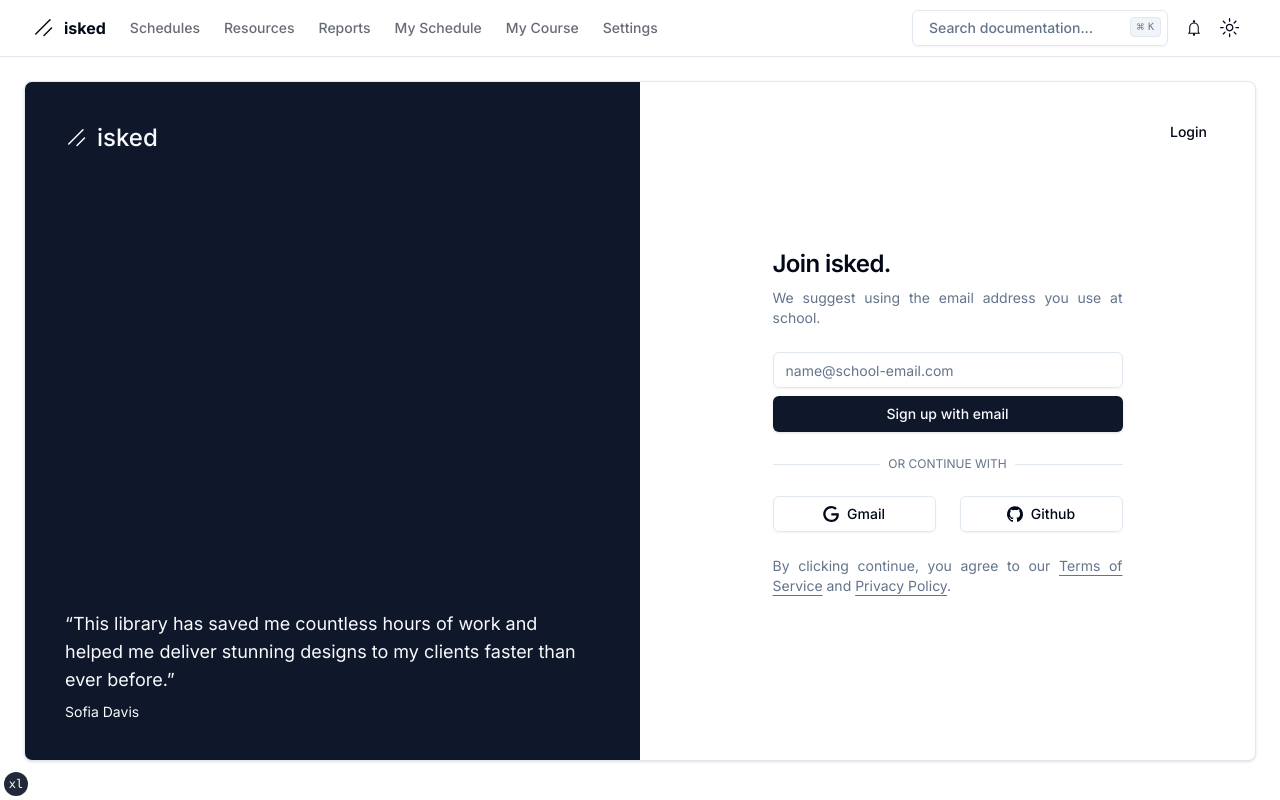
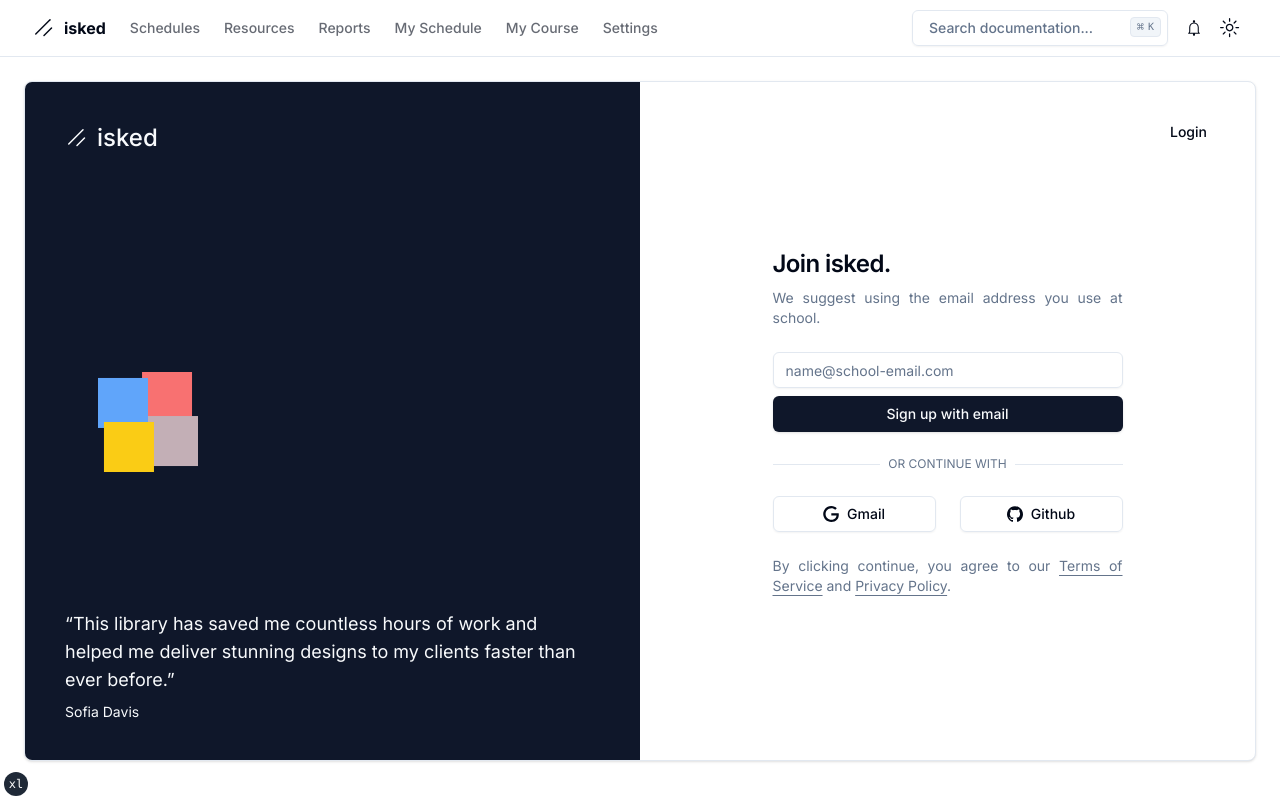
Before and after one commit to AXen-02/isked, a Next.js app: page /authentication in a window 1280 px wide. Built offline with nearby package versions, Linux system fonts and the light colour scheme.

Commit message:
save: include square spinner, remove bouncing spinner

```diff
--- /dev/null
+++ b/src/app/authentication/components/bouncing-spinner.tsx
@@ -0,0 +1,49 @@
+"use client";
+import React, { useEffect } from "react";
+import { motion, useAnimation } from "framer-motion";
+
+const BouncingSpinner: React.FC = () => {
+  const shadowControl = useAnimation();
+  const spinnerControl = useAnimation();
+
+  const animateSpinner = async () => {
+    while (true) {
+      await spinnerControl.start({
+        borderBottomRightRadius: ["0px", "3px", "40px", "3px", "0px"],
+        translateY: ["0px", "9px", "18px", "9px", "0px"],
+        scale: [1, 1, 0.9, 1, 1],
+        rotate: ["0deg", "22.5deg", "45deg", "67.5deg", "90deg"],
+        transition: { duration: 0.5, ease: "linear" },
+      });
+    }
+  };
+
+  const animateShadow = async () => {
+    while (true) {
+      await shadowControl.start({
+        scale: [1, 1.2, 1],
+        transition: { duration: 0.5, ease: "linear" },
+      });
+    }
+  };
+
+  useEffect(() => {
+    animateSpinner();
+    animateShadow();
+  }, []); // Run animations once after component mounts
+
+  return (
+    <div className="w-48 h-48 m-auto relative">
+      <motion.div
+        className="w-48 h-5 bg-red-300 absolute top-60 left-0 rounded-full"
+        animate={shadowControl}
+      />
+      <motion.div
+        className="w-full h-full bg-red-500 absolute top-0 left-0 rounded-md"
+        animate={spinnerControl}
+      />
+    </div>
+  );
+};
+
+export default BouncingSpinner;
--- /dev/null
+++ b/src/app/authentication/components/square-spinner.tsx
@@ -0,0 +1,77 @@
+"use client";
+import React from "react";
+import { motion } from "framer-motion";
+
+const SquareSpinner: React.FC = () => {
+  const duration = 15;
+  const easing = [0.6, 0.01, 0.4, 0.1];
+  return (
+    <div className="absolute top-[50%] left-[20%] w-100 h-100 m-auto">
+      <motion.div
+        className="w-[50px] h-[50px] top-0 left-0 z-10 absolute bg-red-400"
+        initial={{ translateX: 0, translateY: 0 }}
+        animate={{
+          translateX: [0, 0, -50, -50, 0],
+          translateY: [0, -50, -50, 0, 0],
+        }}
+        transition={{
+          repeat: Infinity,
+          duration: duration,
+          ease: easing,
+        }}
+      >
+        {/* 1 */}
+      </motion.div>
+
+      <motion.div
+        className="w-[50px] h-[50px] top-0 right-0 z-10 absolute bg-[#c3afb6]"
+        initial={{ translateX: 0, translateY: 0 }}
+        animate={{
+          translateX: [0, 50, 50, 0, 0],
+          translateY: [0, 0, -50, -50, 0],
+        }}
+        transition={{
+          repeat: Infinity,
+          duration: duration,
+          ease: easing,
+        }}
+      >
+        {/* 2 */}
+      </motion.div>
+
+      <motion.div
+        className="w-[50px] h-[50px] bottom-0 left-0 z-10 absolute bg-blue-400"
+        initial={{ translateX: 0, translateY: 0 }}
+        animate={{
+          translateX: [0, -50, -50, 0, 0],
+          translateY: [0, 0, 50, 50, 0],
+        }}
+        transition={{
+          repeat: Infinity,
+          duration: duration,
+          ease: easing,
+        }}
+      >
+        {/* 3 */}
+      </motion.div>
+
+      <motion.div
+        className="w-[50px] h-[50px] bottom-0 right-0 z-10 absolute bg-yellow-400"
+        initial={{ translateX: 0, translateY: 0 }}
+        animate={{
+          translateX: [0, 0, 50, 50, 0],
+          translateY: [0, 50, 50, 0, 0],
+        }}
+        transition={{
+          repeat: Infinity,
+          duration: duration,
+          ease: easing,
+        }}
+      >
+        {/* 4 */}
+      </motion.div>
+    </div>
+  );
+};
+
+export default SquareSpinner;
--- a/src/app/authentication/page.tsx
+++ b/src/app/authentication/page.tsx
@@ -6,6 +6,8 @@
 import { Icons } from "@/components/icons";
 import { cn } from "@/lib/utils";
 import { buttonVariants } from "@/components/ui/button";
+import BouncingSpinner from "./components/bouncing-spinner";
+import SquareSpinner from "./components/square-spinner";
 
 export const metadata: Metadata = {
   title: "Authentication",
@@ -36,7 +38,8 @@
             isked
           </div>
           {/* TODO: Insert animation here */}
-
+          {/* <BouncingSpinner /> */}
+          <SquareSpinner />
           <div className="relative z-20 mt-auto">
             <blockquote className="space-y-2">
               <p className="text-lg">
--- a/src/components/LandingPage.tsx
+++ b/src/components/LandingPage.tsx
@@ -2,6 +2,8 @@
 
 import React from "react";
 import { motion } from "framer-motion";
+import BouncingSpinner from "@/app/authentication/components/bouncing-spinner";
+import SquareSpinner from "@/app/authentication/components/square-spinner";
 
 const LandingPage: React.FC = () => {
   const containerVariants = {
@@ -20,6 +22,7 @@
       initial="hidden"
       animate="visible"
       exit="exit"
+      className="pb-52"
       variants={containerVariants}
     >
       <motion.h1 variants={itemVariants}>Welcome to My Landing Page</motion.h1>
@@ -32,6 +35,8 @@
         src="/landing-image.jpg"
         alt="Landing Image"
       />
+      {/* <BouncingSpinner /> */}
+      <SquareSpinner />
     </motion.div>
   );
 };
```
